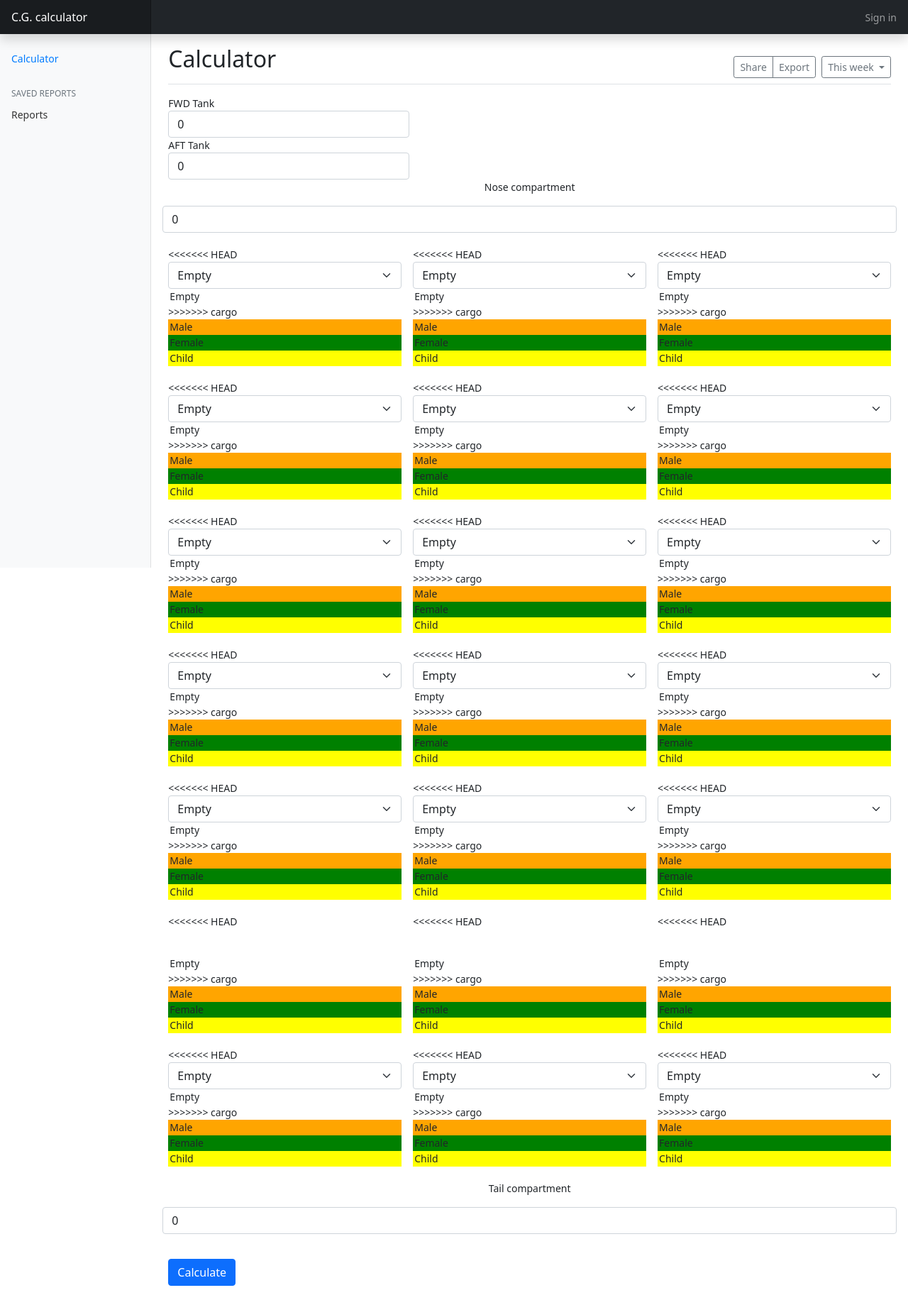
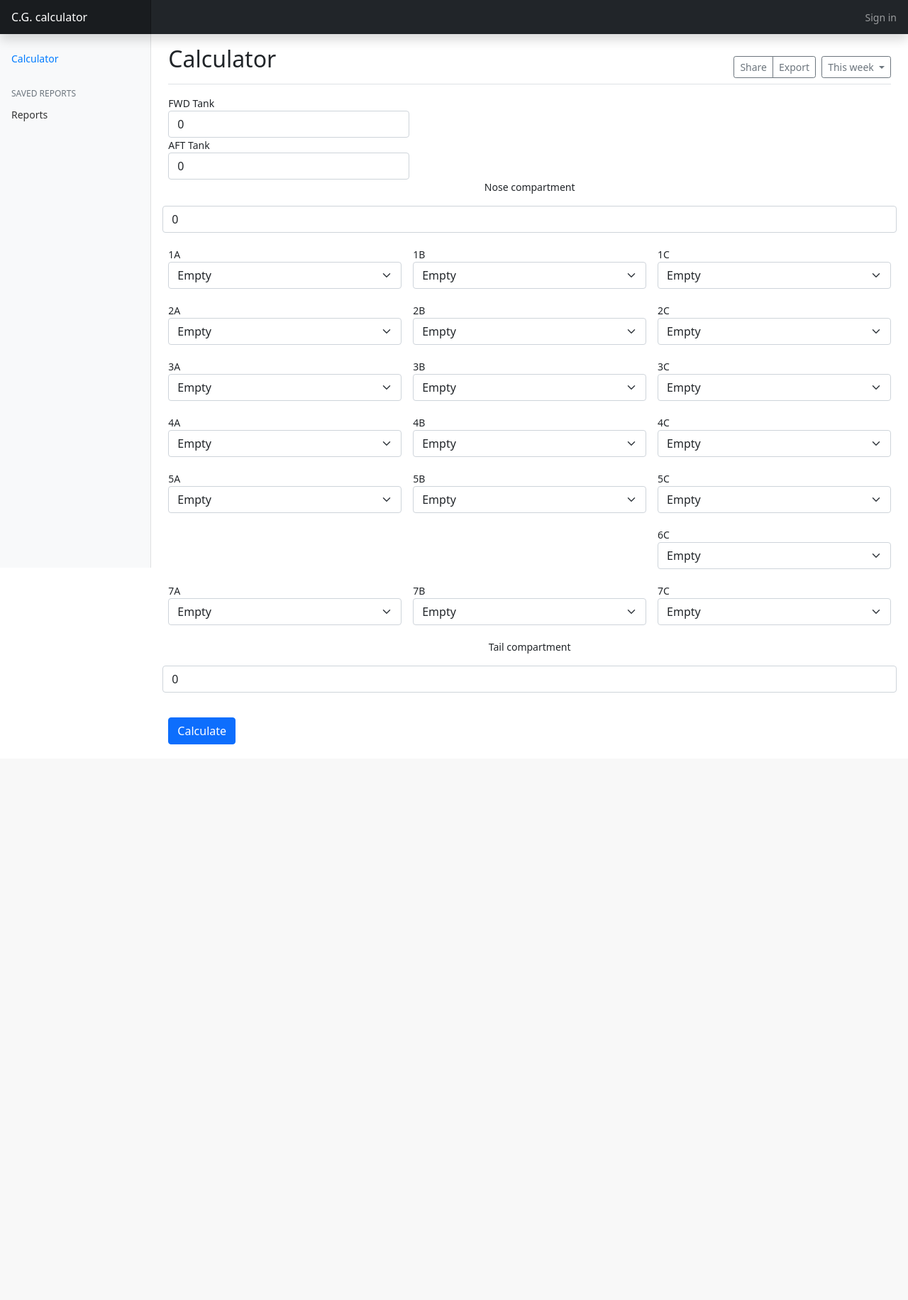
Before and after one commit to a-dal/cs50project, a Flask app: page / in a window 1280 px wide. Shown: the whole page at 71% size. After the commit the page ends 1049 px from the top, so only its background shows below. Run offline with Flask 2, Linux system fonts and the light colour scheme.

Commit message:
merge conflict fixed

```diff
--- a/templates/index.html
+++ b/templates/index.html
@@ -41,16 +41,6 @@
       <div class="row g-3">
         {% for j in ["A", "B", "C"] %}
           <div class="col-md-4">
-<<<<<<< HEAD
-          <select class="form-select" name="seat-{{i}}-{{j}}" id="seat-{{i}}-{{j}}"{% if i == 6  and j != "c" %} style="visibility: hidden;" {% endif %}>
-            <option value="0" style="background-color:white" selected="selected">
-              {% if i == 6  and j != "c" %}
-                No seat
-              {% else %}
-                Empty
-              {% endif %}
-            </option>
-=======
             {% if i != 6 %}
               <label for="seat-{{i}}-{{j}}">{{i}}{{j}}</label>
             {% elif j == "C" %}
@@ -58,7 +48,6 @@
             {% endif %}
           <select class="form-select" name="seat-{{i}}-{{j}}" id="seat-{{i}}-{{j}}"{% if i == 6  and j != "C" %} style="visibility: hidden;" {% endif %}>
             <option value="0" style="background-color:white" selected="selected">Empty</option>
->>>>>>> cargo
             <option value="86" style="background-color:orange">Male</option>
             <option value="68" style="background-color:green">Female</option>
             <option value="35" style="background-color:yellow">Child</option>
```
